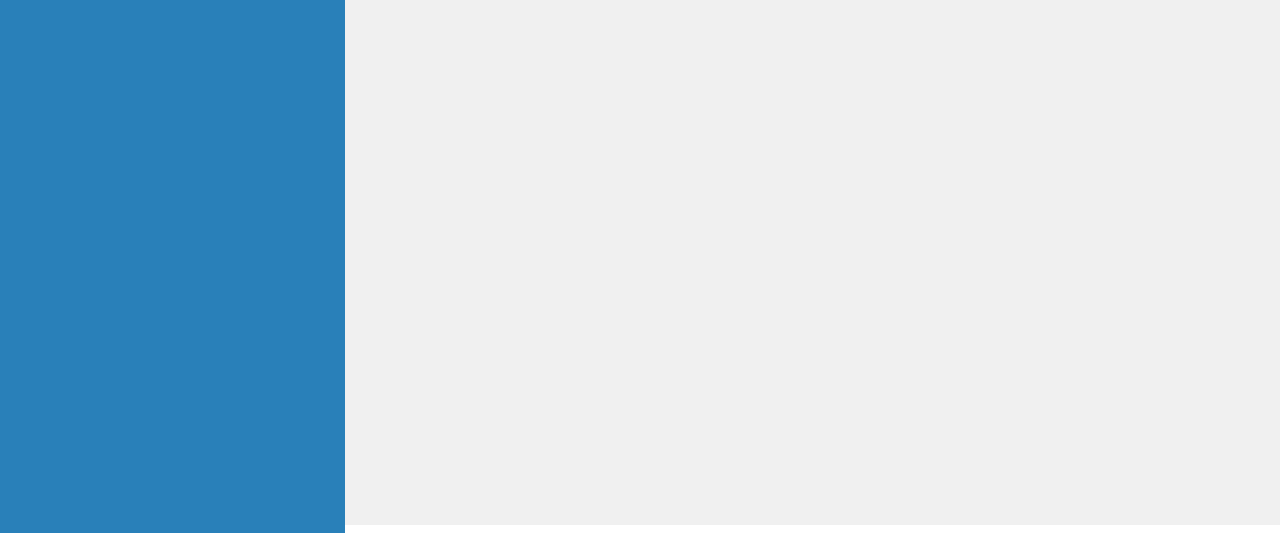
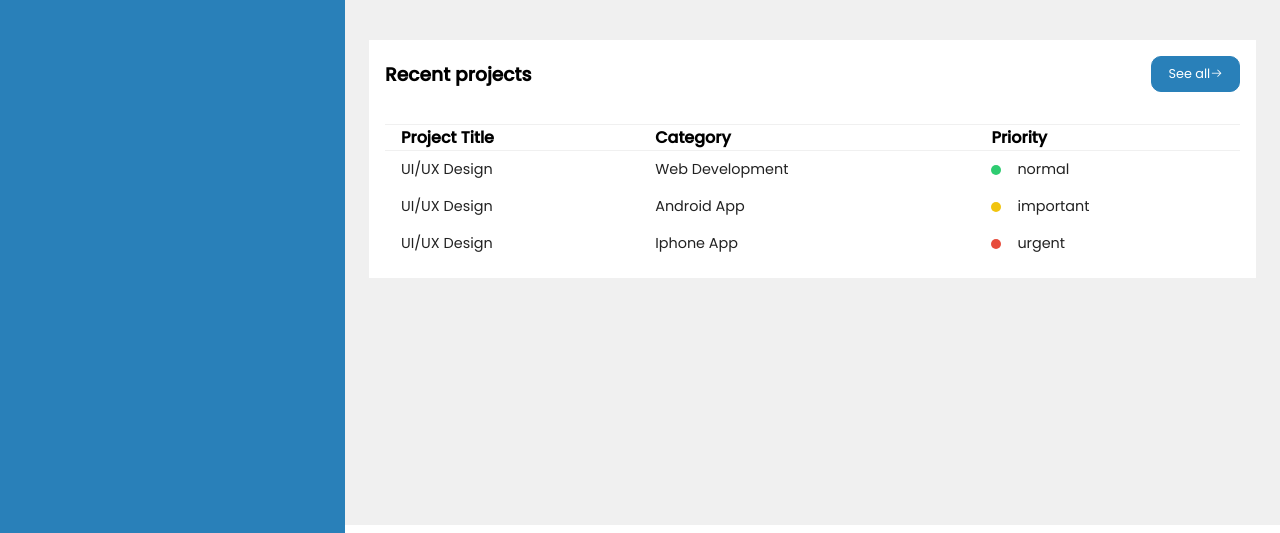
Before and after one commit to mmal73/basic-dashboard, a plain HTML site: page index.html in a window 1280 px wide. Shown: the part 267-800 px from the top of the page. Drawn offline with nearby package versions, Linux system fonts and the light colour scheme.

Commit message:
feat: projects table

```diff
--- a/css/style.css
+++ b/css/style.css
@@ -2,6 +2,9 @@
 
 :root{
     --primary: #2980b9;
+    --success: #2ecc71;
+    --warning: #f1c40f;
+    --danger: #e74c3c;
     --dark: #1D2231;
     --grey: #8390A2;
 }
@@ -13,6 +16,16 @@
     margin: 0;
     padding: 0;
     text-decoration: none;
+}
+
+.bg-success{
+    background-color: var(--success);
+}
+.bg-warning{
+    background-color: var(--warning);
+}
+.bg-danger{
+    background-color: var(--danger);
 }
 
 /* Sidebar */
@@ -153,4 +166,67 @@
 }
 /* End Cards */
 
+/* Table */
+.main-grid{
+    margin-top: 3.5rem;
+}
+.projects{
+    background: #ffffff;
+}
+.projects-header,
+.projects-body{
+    padding: 1rem;
+}
+.projects-header{
+    align-items: center;
+    display: flex;
+    justify-content: space-between;
+}
+.projects-header button{
+    background: var(--primary);
+    border-radius: 10px;
+    border: 1px solid var(--primary);
+    color: #ffffff;
+    cursor: pointer;
+    font-size: .8rem;
+    padding: .5rem 1rem;
+}
+.table-responsive{
+    width: 100%;
+    overflow-x: auto;
+}
+table{
+    border-collapse: collapse;
+    width: 100%;
+}
+thead tr{
+    border-bottom: 1px solid #f0f0f0;
+    border-top: 1px solid #f0f0f0;
+}
+
+thead th{
+    text-align: start;
+    padding: 0 1rem;
+}
+thead td{
+    font-weight: 700;
+}
+td{
+    color: #222;
+    font-size: .9rem;
+    padding: .5rem 1rem;
+    text-align: start;
+}
+td .status{
+    border-radius: 50%;
+    display: inline-block;
+    height: 10px;
+    margin-right: 1rem;
+    width: 10px;
+}
+tr td:last-child{
+    align-items: center;
+    display: flex;
+}
+/* End Table */
 /* End Main Content */
--- a/index.html
+++ b/index.html
@@ -97,6 +97,53 @@
                     </div>
                 </div>
             </div>
+            <div class="main-grid">
+                <section class="projects">
+                    <div class="projects-header">
+                        <h3> Recent projects </h3>
+                        <button type="button">See all<span class="las la-arrow-right"></span></button>
+                    </div>
+                    <div class="projects-body">
+                        <div class="table-responsive">
+                            <table aria-describedby="recent projects">
+                                <thead>
+                                    <tr>
+                                        <th id="">Project Title</th>
+                                        <th id="">Category</th>
+                                        <th id="">Priority</th>
+                                    </tr>
+                                </thead>
+                                <tbody>
+                                    <tr>
+                                        <td>UI/UX Design</td>
+                                        <td>Web Development</td>
+                                        <td>
+                                            <span class="status bg-success"></span>
+                                            normal
+                                        </td>
+                                    </tr>
+                                    <tr>
+                                        <td>UI/UX Design</td>
+                                        <td>Android App</td>
+                                        <td>
+                                            <span class="status bg-warning"></span>
+                                            important
+                                        </td>
+                                    </tr>
+                                    <tr>
+                                        <td>UI/UX Design</td>
+                                        <td>Iphone App</td>
+                                        <td>
+                                            <span class="status bg-danger"></span>
+                                            urgent
+                                        </td>
+                                    </tr>
+                                </tbody>
+                            </table>
+                        </div>
+                    </div>
+                </section>
+            </div>
         </main>
     </div>
 </body>
```
